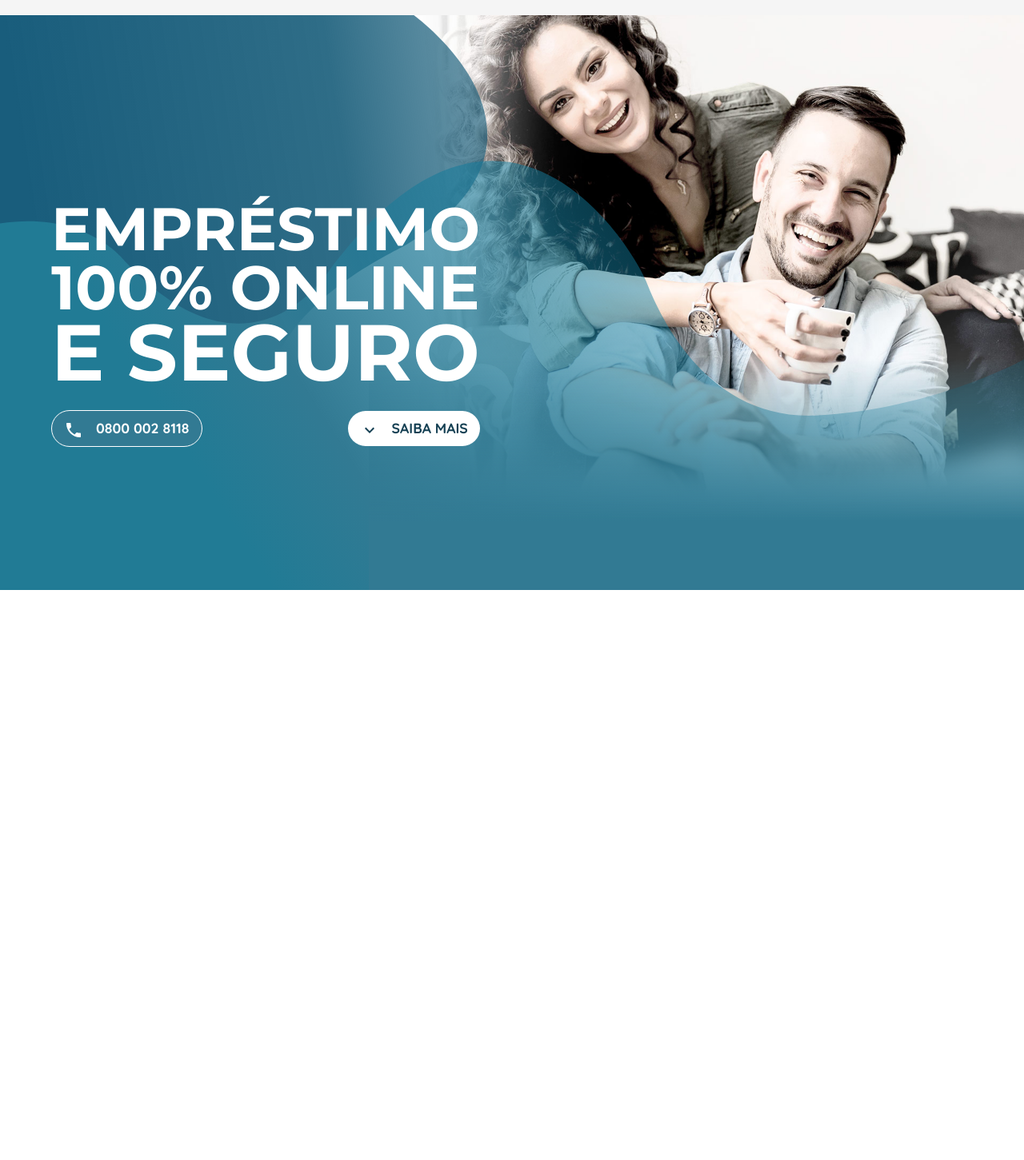
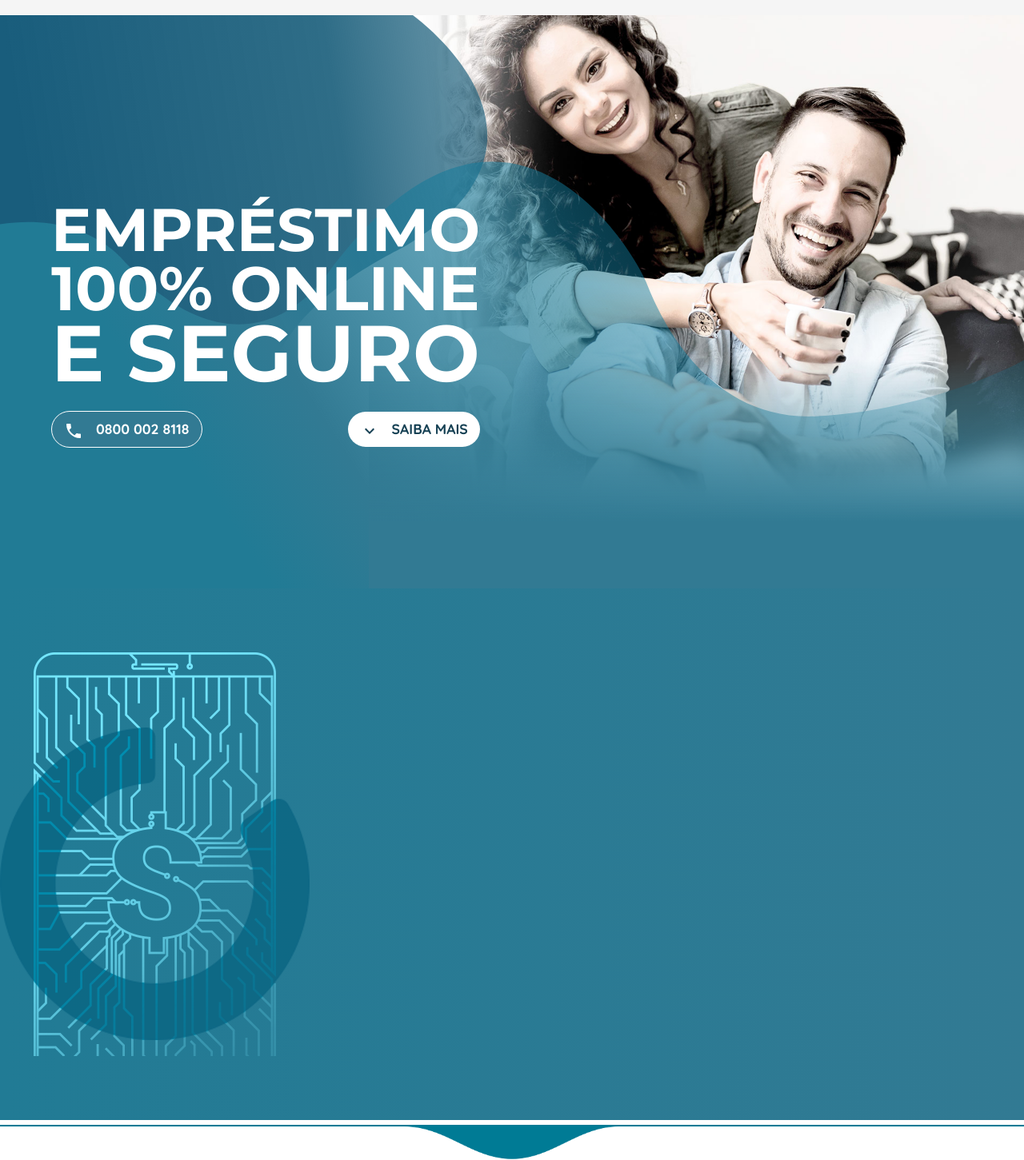
Before and after one commit to blumenkranzyn/otimo, a React (Create React App) app: page / in a window 1280 px wide. Shown: the part 67-1518 px from the top of the page at 80% size. Before the commit the page ends 805 px from the top, so only its background shows below. Built offline with nearby package versions, Linux system fonts and the light colour scheme.

Commit message:
Ajustes sass

```diff
--- a/src/App.js
+++ b/src/App.js
@@ -3,18 +3,19 @@ import { ThemeProvider } from '@material-ui/styles';
 import { createMuiTheme } from '@material-ui/core/styles'
 import Header from "./components/Topbar/Header"
 import Intro from "./sections/Intro"
+import Welcome from "./sections/Welcome"
 
 const theme = createMuiTheme({
   palette: {
     primary: {
-      main : "#005D7C",
+      main: "#005D7C",
       light: "#007B95",
       lighter: "#70B9CA",
       contrastText: "#ffffff"
     },
-    secondary : {
+    secondary: {
       main: "#97999C",
-      light : "#F5F5F5"
+      light: "#F5F5F5"
     }
   },
 });
@@ -22,8 +23,9 @@ const theme = createMuiTheme({
 function App() {
   return (
     <ThemeProvider theme={theme}>
-          <Header />
-          <Intro />
+      <Header />
+      <Intro />
+      <Welcome />
     </ThemeProvider>
   );
 }
--- a/src/sections/Intro.js
+++ b/src/sections/Intro.js
@@ -7,6 +7,7 @@ const bg = require('../images/bg-header.jpg');
 const Intro = () => {
     return (
         <>
+        <section className="intro-section">
                 <div className="animated-bg">
                     <div class="anim">
                         <Fade  delay={2800}>
@@ -80,10 +81,8 @@ const Intro = () => {
            <Grid item xs={3} />
         </Hidden>
         </div>
-
                 </div>
-
-
+        </section>
         </>
     )
 }
--- a/src/sections/Welcome.js
+++ b/src/sections/Welcome.js
@@ -2,12 +2,13 @@ import React from "react"
 import { Grid, Hidden } from "@material-ui/core"
 import { Fade } from "react-reveal"
 
-const separator = require('../images/celular-tech.png');
+const separator = require('../images/bg-transicao.png');
 const phone = require('../images/celular-tech.png');
 const Welcome = () => {
     return (
         <>
             <section className="welcome-section w-full relative">
+                <img src={separator} alt="phone" className="separator" />
                 <img src={phone} alt="phone" />
             </section>
         </>
--- /dev/null
+++ b/src/styles/intro-section.scss
@@ -0,0 +1,131 @@
+.intro-section {
+  width: 100%;
+  position: relative;
+  &::before {
+    content: "";
+    display: block;
+    padding-top: 56%;
+  }
+  .animated-bg {
+    width: 100%;
+    height: auto;
+    position: absolute;
+    top: 0;
+    left: 0;
+    z-index: -3;
+
+    .anim {
+      position: relative;
+      height: auto;
+      .color-correct {
+        position: absolute;
+        bottom: 0;
+        right: 0;
+        z-index: 0;
+        width: 64%;
+        height: 290px;
+        background: linear-gradient(to top, $blue-base 30%, transparent);
+      }
+      img {
+        width: 100%;
+        position: absolute;
+        z-index: -1;
+      }
+      svg {
+        width: 100%;
+        stroke-width: 3px;
+        stroke: rgba(27, 93, 122, 1);
+        stroke-dasharray: 10000;
+        stroke-dashoffset: -10000;
+        fill-opacity: 0;
+      }
+      .layer-dark {
+        fill: url(#MyGradient1);
+        position: absolute;
+        top: 0px;
+        left: 0;
+        z-index: -1;
+        animation: dash 5s ease-in-out forwards;
+      }
+      .layer-light {
+        fill: url(#MyGradient);
+        animation: dash 3s ease-in forwards;
+      }
+    }
+
+    .intro-description {
+      width: auto;
+      position: absolute;
+      top: 35%;
+      left: 5%;
+      h1 {
+        color: white;
+        font-weight: 700;
+      }
+      .first-title {
+        font-size: 4.7em;
+        line-height: 2rem;
+
+        @media screen and (max-width: $breakSmall) {
+          font-size: 2.1em;
+          line-height: 2rem;
+        }
+      }
+      .second-title {
+        font-size: 4.8em;
+        @media screen and (max-width: $breakSmall) {
+          font-size: 2.1em;
+        }
+      }
+      .third-title {
+        font-size: 6.2em;
+        line-height: 3rem;
+
+        @media screen and (max-width: $breakSmall) {
+          font-size: 2.1em;
+        }
+      }
+      .intro-action {
+        display: flex;
+        align-items: center;
+        justify-content: space-between;
+        @media screen and (max-width: $breakSmall) {
+          flex-direction: column;
+        }
+        @media screen and (min-width: $breakSmall) {
+          margin-top: 3em;
+        }
+        a {
+          border-radius: 25px;
+          @media screen and (min-width: $breakSmall) {
+            font-size: 1.1em;
+          }
+          padding: 8px 15px;
+          font-weight: bold;
+          text-transform: uppercase;
+          transition: all ease 0.5s;
+
+          &:nth-child(1) {
+            color: white;
+            border: 1px solid #fff;
+            background-color: $blue-base;
+            &:hover {
+              color: $blue-base;
+              background-color: white;
+            }
+          }
+          &:nth-child(2) {
+            color: $blue-dark;
+            background: #fff;
+
+            &:hover {
+              color: #fff;
+              background-color: $blue-dark;
+              margin-top: -10px;
+            }
+          }
+        }
+      }
+    }
+  }
+}
--- a/src/styles/intro.scss
+++ /dev/null
@@ -1,128 +0,0 @@
-.animated-bg {
-  width: 100%;
-  height: auto;
-  @media screen and (min-width: $breakMedium) {
-    margin-top: 85px;
-  }
-  @media screen and (max-width: $breakMedium) {
-    margin-top: 54px;
-  }
-  position: absolute;
-  top: 0;
-  left: 0;
-  z-index: -3;
-
-  .anim {
-    position: relative;
-    height: auto;
-    .color-correct {
-      position: absolute;
-      bottom: 0;
-      right: 0;
-      z-index: 0;
-      width: 64%;
-      height: 290px;
-      background: linear-gradient(to top, $blue-base 30%, transparent);
-    }
-    img {
-      width: 100%;
-      position: absolute;
-      z-index: -1;
-    }
-    svg {
-      width: 100%;
-      stroke-width: 3px;
-      stroke: rgba(27, 93, 122, 1);
-      stroke-dasharray: 10000;
-      stroke-dashoffset: -10000;
-      fill-opacity: 0;
-    }
-    .layer-dark {
-      fill: url(#MyGradient1);
-      position: absolute;
-      top: 0px;
-      left: 0;
-      z-index: -1;
-      animation: dash 5s ease-in-out forwards;
-    }
-    .layer-light {
-      fill: url(#MyGradient);
-      animation: dash 3s ease-in forwards;
-    }
-  }
-
-  .intro-description {
-    width: auto;
-    position: absolute;
-    top: 35%;
-    left: 5%;
-    h1 {
-      color: white;
-      font-weight: 700;
-    }
-    .first-title {
-      font-size: 4.7em;
-      line-height: 2rem;
-
-      @media screen and (max-width: $breakSmall) {
-        font-size: 2.1em;
-        line-height: 2rem;
-      }
-    }
-    .second-title {
-      font-size: 4.8em;
-      @media screen and (max-width: $breakSmall) {
-        font-size: 2.1em;
-      }
-    }
-    .third-title {
-      font-size: 6.2em;
-      line-height: 3rem;
-
-      @media screen and (max-width: $breakSmall) {
-        font-size: 2.1em;
-      }
-    }
-    .intro-action {
-      display: flex;
-      align-items: center;
-      justify-content: space-between;
-      @media screen and (max-width: $breakSmall) {
-        flex-direction: column;
-      }
-      @media screen and (min-width: $breakSmall) {
-        margin-top: 3em;
-      }
-      a {
-        border-radius: 25px;
-        @media screen and (min-width: $breakSmall) {
-          font-size: 1.1em;
-        }
-        padding: 8px 15px;
-        font-weight: bold;
-        text-transform: uppercase;
-        transition: all ease 0.5s;
-
-        &:nth-child(1) {
-          color: white;
-          border: 1px solid #fff;
-          background-color: $blue-base;
-          &:hover {
-            color: $blue-base;
-            background-color: white;
-          }
-        }
-        &:nth-child(2) {
-          color: $blue-dark;
-          background: #fff;
-
-          &:hover {
-            color: #fff;
-            background-color: $blue-dark;
-            margin-top: -10px;
-          }
-        }
-      }
-    }
-  }
-}
--- a/src/styles/mixins.scss
+++ b/src/styles/mixins.scss
@@ -4,3 +4,26 @@
     height: calc(100vh - 85px);
   }
 }
+
+@mixin mq($width, $type: min) {
+  @if map_has_key($breakpoints, $width) {
+    $width: map_get($breakpoints, $width);
+    @if $type == max {
+      $width: $width - 1px;
+    }
+    @media only screen and (#{$type}-width: $width) {
+      @content;
+    }
+  }
+}
+@mixin pseudo($display: block, $pos: absolute, $content: "") {
+  content: $content;
+  display: $display;
+  position: $pos;
+}
+@mixin push--auto {
+  margin: {
+    left: auto;
+    right: auto;
+  }
+}
--- a/src/styles/styles.scss
+++ b/src/styles/styles.scss
@@ -9,4 +9,5 @@
 
 /*sections*/
 @import "./menu.scss";
-@import "./intro.scss";
+@import "./intro-section.scss";
+@import "./welcome-section.scss";
--- a/src/styles/utility.scss
+++ b/src/styles/utility.scss
@@ -1,3 +1,16 @@
 .intro-fullscreen {
   @include intro-fullscreen();
 }
+.separator {
+  position: absolute;
+  bottom: -50px;
+  width: 100%;
+  height: auto;
+  &::after {
+    @include pseudo;
+    top: -1rem;
+    left: -1rem;
+    width: 1rem;
+    height: 1rem;
+  }
+}
--- a/src/styles/variables.scss
+++ b/src/styles/variables.scss
@@ -6,3 +6,14 @@ $gray-base: #f5f5f5;
 $breakExtraSmall: 580px;
 $breakSmall: 768px;
 $breakMedium: 1024px;
+
+$breakpoints: (
+  "phone": 400px,
+  "phone-wide": 480px,
+  "phablet": 560px,
+  "tablet-small": 640px,
+  "tablet": 768px,
+  "tablet-wide": 1024px,
+  "desktop": 1248px,
+  "desktop-wide": 1440px
+);
--- /dev/null
+++ b/src/styles/welcome-section.scss
@@ -0,0 +1,4 @@
+.welcome-section {
+  background: linear-gradient(to right, #217b95, $blue-base);
+  padding: 80px 0;
+}
```
Also changed, not shown: src/images/bg-transicao.png (added).
